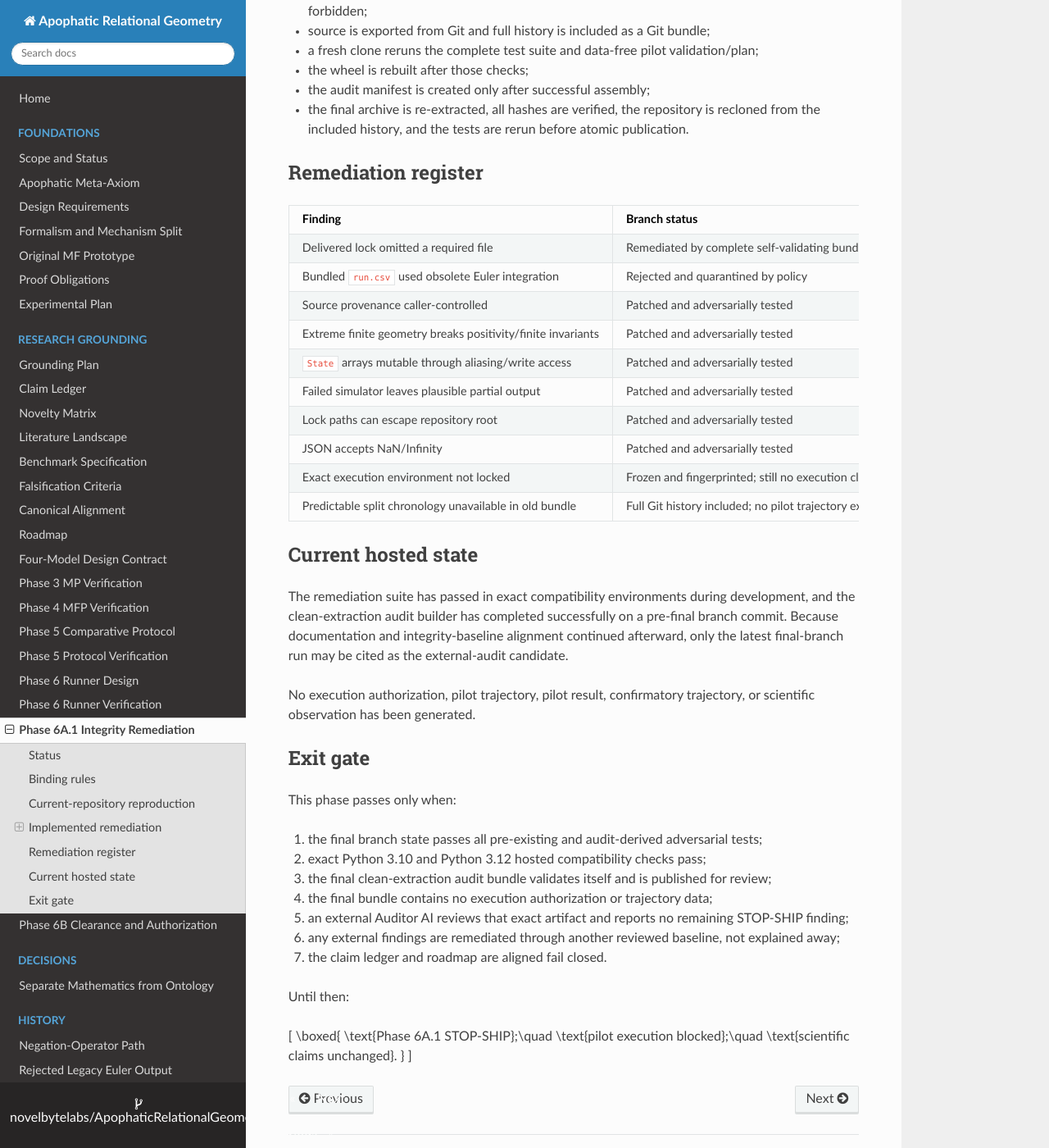
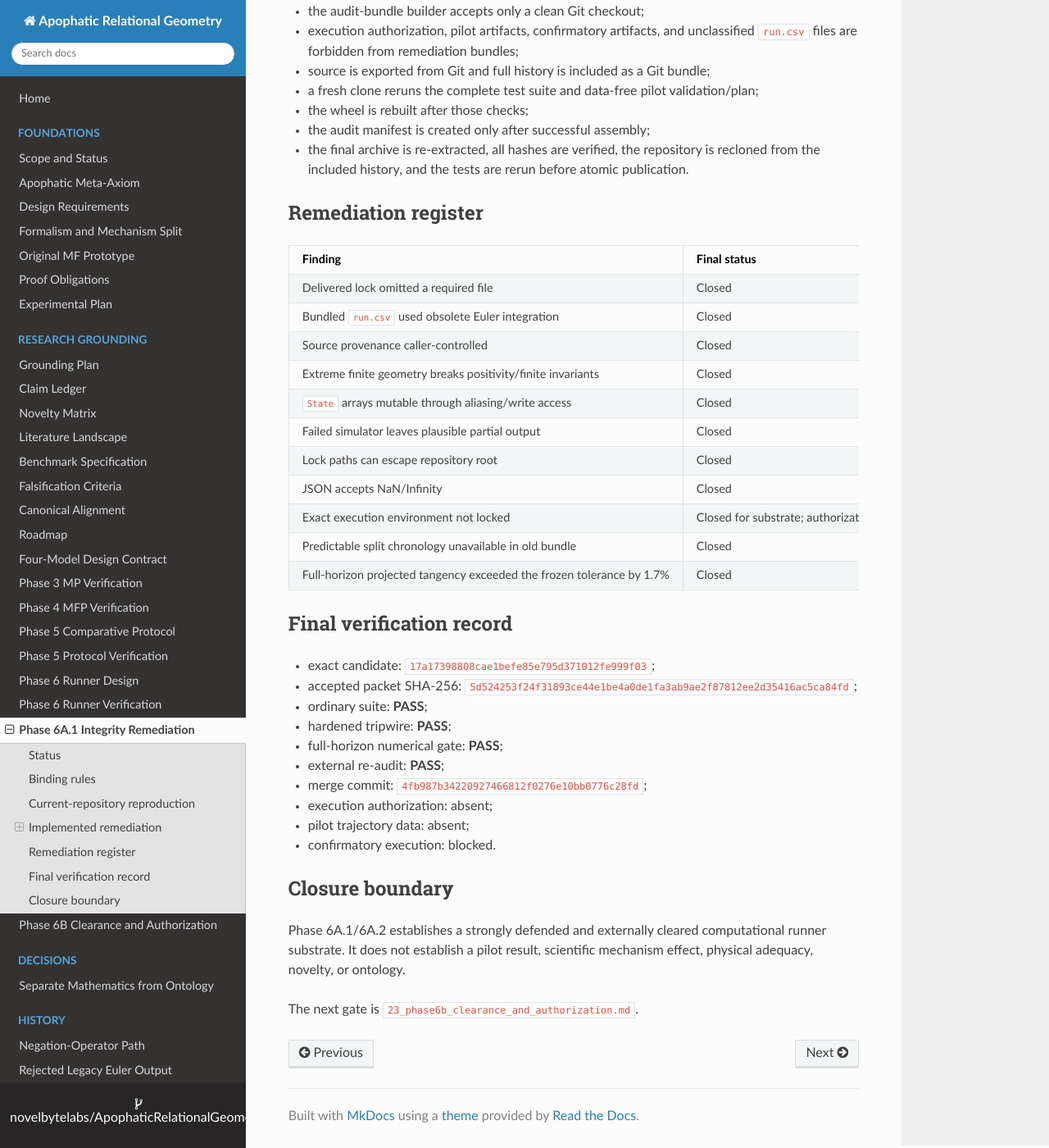
Before and after one commit to novelbytelabs/ApophaticRelationalGeometry, an MkDocs documentation site: the page built from docs/22_phase6a1_integrity_remediation.md, in a window 1280 px wide and 1400 px high, scrolled down 2520 px. Shown: the whole window at 82% size. Built offline with MkDocs 1.6.1, drawn with Linux system fonts in a browser that asks for light colours; nearby versions of some CDN libraries; some of the changed text lies outside the part shown.

Commit message:
Close Phase 6A remediation record after re-audit

```diff
--- a/docs/22_phase6a1_integrity_remediation.md
+++ b/docs/22_phase6a1_integrity_remediation.md
@@ -2,20 +2,18 @@
 
 ## Status
 
-**STOP-SHIP remains active. Pilot authorization and execution are blocked.**
+**CLOSED:** Phase 6A.2 passed external re-audit. Pilot execution remains unexecuted and requires a separate hash-bound authorization record.
 
-The code-level remediation and clean-extraction bundle machinery are implemented on the remediation branch. Internal and hosted checks are necessary but not sufficient. This gate remains open until the final branch artifact passes an external Auditor AI review with no STOP-SHIP finding.
-
-Narrative rebuttal does not close a finding.
+The remediation and defensive-hardening candidate passed the ordinary suite, hardened tripwire, full-horizon numerical gate, and final external re-audit. Candidate `17a17398808cae1befe85e795d371012fe999f03` merged as `4fb987b34220927466812f0276e10bb0776c28fd`.
 
 ## Binding rules
 
-- No pilot or confirmatory trajectories may be generated.
+- No pilot or confirmatory trajectories may be generated during remediation.
 - No expected scientific outputs may be encoded in production or test logic.
 - No oracle, golden trajectory, hidden fixture, test-mode branch, environment bypass, or post-hoc threshold change is permitted.
 - Tests target invariants, independently written equations, generated-state differential comparisons, metamorphic properties, failure behavior, and provenance integrity.
 - Failed runs remain failures; no imputation or silent repair.
-- No remediation is considered externally cleared merely because its internal tests pass.
+- Internal tests alone never constituted external clearance.
 
 ## Current-repository reproduction
 
@@ -62,9 +60,10 @@ The delivered-bundle lock omission and stale Euler `run.csv` were also accepted
 
 - intended Phase 6B execution is frozen to CPython 3.12.13, NumPy 2.5.1, SciPy 1.18.0, and ARG 0.6.0;
 - installed-byte and interpreter fingerprints are recorded at execution;
-- the environment policy remains `FROZEN_NO_EXECUTION` pending external audit;
-- an integrity baseline freezes canonical equations, remediated execution code, protocol lock, environment policy, independent references, adversarial tests, CI workflow, build metadata, and audit-bundle builder;
-- the canonical four-model equation file must remain byte-identical to the Phase 4 model commit.
+- external clearance now applies to the frozen execution substrate only;
+- pilot execution still requires a separately committed authorization binding the accepted external audit-report SHA-256, exact runner source, scope, and archive destination;
+- the integrity baseline freezes canonical equations, authorized projector roundoff remediation, execution code, protocol lock, environment policy, independent references, adversarial tests, CI workflow, build metadata, and audit tooling;
+- AST-based comparison rejects equation-source changes outside the explicitly authorized `project_node_derivative` roundoff cleanup, and the projector tolerance remains unchanged.
 
 ### Independent and adversarial checks
 
@@ -77,7 +76,7 @@ The delivered-bundle lock omission and stale Euler `run.csv` were also accepted
 
 - the legacy Euler `run.csv` is explicitly rejected as current evidence;
 - the audit-bundle builder accepts only a clean Git checkout;
-- execution authorization, pilot artifacts, confirmatory artifacts, and unclassified `run.csv` files are forbidden;
+- execution authorization, pilot artifacts, confirmatory artifacts, and unclassified `run.csv` files are forbidden from remediation bundles;
 - source is exported from Git and full history is included as a Git bundle;
 - a fresh clone reruns the complete test suite and data-free pilot validation/plan;
 - the wheel is rebuilt after those checks;
@@ -86,43 +85,35 @@ The delivered-bundle lock omission and stale Euler `run.csv` were also accepted
 
 ## Remediation register
 
-| Finding | Branch status | External closure requirement |
+| Finding | Final status | Closure evidence |
 |---|---|---|
-| Delivered lock omitted a required file | Remediated by complete self-validating bundle assembly | External extraction must reproduce every locked file and advertised test result. |
-| Bundled `run.csv` used obsolete Euler integration | Rejected and quarantined by policy | External audit must confirm no stale or unclassified output is included. |
-| Source provenance caller-controlled | Patched and adversarially tested | External review of attestation and execution-identity binding. |
-| Extreme finite geometry breaks positivity/finite invariants | Patched and adversarially tested | External finite-domain and nominal-regression verification. |
-| `State` arrays mutable through aliasing/write access | Patched and adversarially tested | External alias/write mutation verification. |
-| Failed simulator leaves plausible partial output | Patched and adversarially tested | External fault-injection and artifact-cleanup verification. |
-| Lock paths can escape repository root | Patched and adversarially tested | External traversal and symlink testing. |
-| JSON accepts NaN/Infinity | Patched and adversarially tested | External malformed-JSON testing. |
-| Exact execution environment not locked | Frozen and fingerprinted; still no execution clearance | External review of version and installed-byte attestation. |
-| Predictable split chronology unavailable in old bundle | Full Git history included; no pilot trajectory exists | External chronology review must confirm split preceded all pilot output. |
+| Delivered lock omitted a required file | Closed | Complete self-validating bundle and external re-audit. |
+| Bundled `run.csv` used obsolete Euler integration | Closed | Rejected and quarantined by policy; absent from accepted evidence. |
+| Source provenance caller-controlled | Closed | Git-derived attestation and adversarial verification. |
+| Extreme finite geometry breaks positivity/finite invariants | Closed | Fail-closed finite-domain checks and external review. |
+| `State` arrays mutable through aliasing/write access | Closed | Copied read-only arrays and mutation tests. |
+| Failed simulator leaves plausible partial output | Closed | Atomic publication, cleanup, and fault-injection tests. |
+| Lock paths can escape repository root | Closed | Root confinement plus traversal and symlink tests. |
+| JSON accepts NaN/Infinity | Closed | Strict JSON parser and malformed-input tests. |
+| Exact execution environment not locked | Closed for substrate; authorization still separate | Frozen versions, execution-time fingerprints, and external clearance. |
+| Predictable split chronology unavailable in old bundle | Closed | Full Git history and confirmation that no pilot trajectory predated the split. |
+| Full-horizon projected tangency exceeded the frozen tolerance by 1.7% | Closed | Compensated three-term dot products and residual radial cleanup; same equation and tolerance; permanent full-horizon workflow passed. |
 
-## Current hosted state
+## Final verification record
 
-The remediation suite has passed in exact compatibility environments during development, and the clean-extraction audit builder has completed successfully on a pre-final branch commit. Because documentation and integrity-baseline alignment continued afterward, only the latest final-branch run may be cited as the external-audit candidate.
+- exact candidate: `17a17398808cae1befe85e795d371012fe999f03`;
+- accepted packet SHA-256: `5d524253f24f31893ce44e1be4a0de1fa3ab9ae2f87812ee2d35416ac5ca84fd`;
+- ordinary suite: **PASS**;
+- hardened tripwire: **PASS**;
+- full-horizon numerical gate: **PASS**;
+- external re-audit: **PASS**;
+- merge commit: `4fb987b34220927466812f0276e10bb0776c28fd`;
+- execution authorization: absent;
+- pilot trajectory data: absent;
+- confirmatory execution: blocked.
 
-No execution authorization, pilot trajectory, pilot result, confirmatory trajectory, or scientific observation has been generated.
+## Closure boundary
 
-## Exit gate
+Phase 6A.1/6A.2 establishes a strongly defended and externally cleared computational runner substrate. It does not establish a pilot result, scientific mechanism effect, physical adequacy, novelty, or ontology.
 
-This phase passes only when:
-
-1. the final branch state passes all pre-existing and audit-derived adversarial tests;
-2. exact Python 3.10 and Python 3.12 hosted compatibility checks pass;
-3. the final clean-extraction audit bundle validates itself and is published for review;
-4. the final bundle contains no execution authorization or trajectory data;
-5. an external Auditor AI reviews that exact artifact and reports no remaining STOP-SHIP finding;
-6. any external findings are remediated through another reviewed baseline, not explained away;
-7. the claim ledger and roadmap are aligned fail closed.
-
-Until then:
-
-\[
-\boxed{
-\text{Phase 6A.1 STOP-SHIP};\quad
-\text{pilot execution blocked};\quad
-\text{scientific claims unchanged}.
-}
-\]
+The next gate is `23_phase6b_clearance_and_authorization.md`.
```
